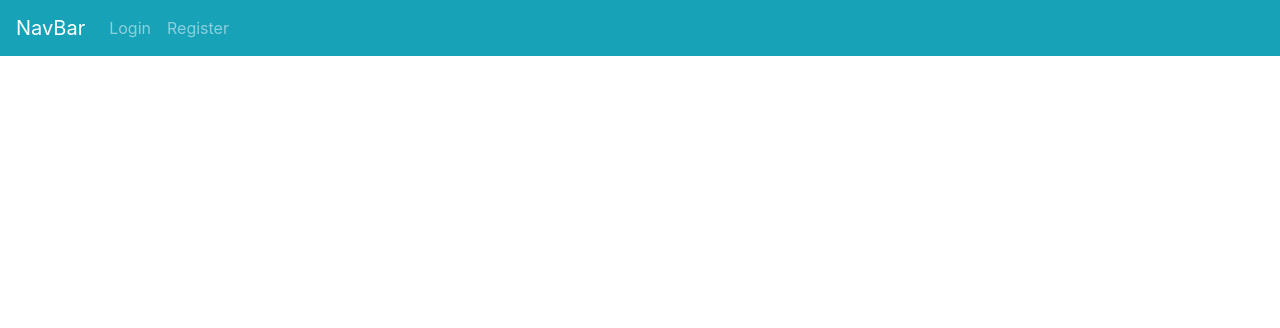
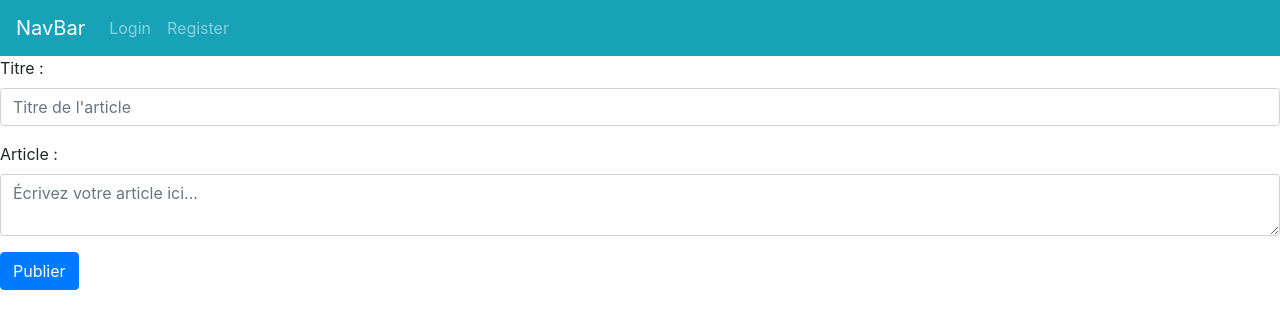
Before and after one commit to MGDev-FR/troov_test, a Nuxt app in the folder frontend/: page /my-account in a window 1280 px wide. Shown: the top 328 px of the page. Built offline with nearby package versions, Linux system fonts and the light colour scheme; no server answers.

Commit message:
my account page

```diff
--- /dev/null
+++ b/frontend/pages/my-account.vue
@@ -0,0 +1,61 @@
+<template>
+  <div>
+    <b-form v-if="show">
+      <b-form-group
+        label="Titre :"
+        label-for="title"
+      >
+        <b-form-input
+          id="title"
+          v-model="form.title"
+          type="text"
+          placeholder="Titre de l'article"
+          required
+        ></b-form-input>
+      </b-form-group>
+
+      <b-form-group
+        label="Article :"
+        label-for="content"
+      >
+        <b-form-textarea
+          id="content"
+          v-model="form.content"
+          placeholder="Écrivez votre article ici..."
+          required
+        ></b-form-textarea>
+      </b-form-group>
+
+      <b-button type="button" @click="sendPost(form)" variant="primary">Publier</b-button>
+    </b-form>
+  </div>
+</template>
+
+<script>
+  export default {
+    data() {
+      return {
+        form: {
+          title: '',
+          content: ''
+        },
+        show: true
+      }
+    },
+    middleware: "auth",
+    methods: {
+      async sendPost(form) {
+        await this.$axios.post('/posts', form)
+        .then((response) => {
+          console.log(response);
+          if (response.status === 200){
+
+          }
+        })
+        .catch((err) => {
+          console.log(err);
+        });
+      },
+    }
+  }
+</script>
```
